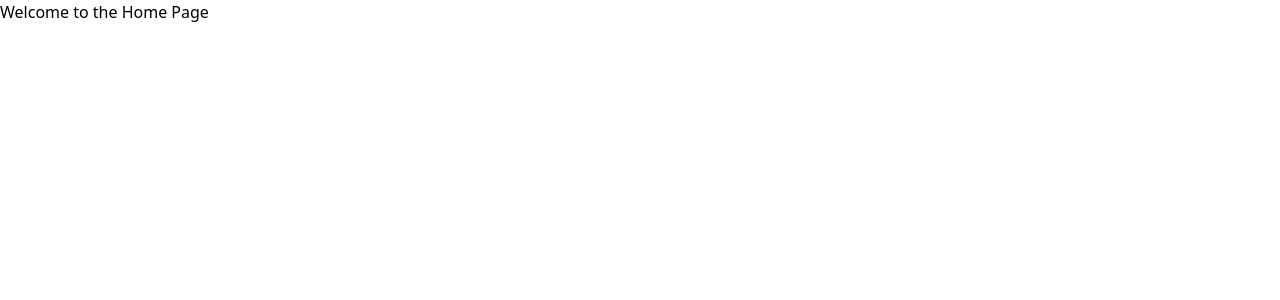
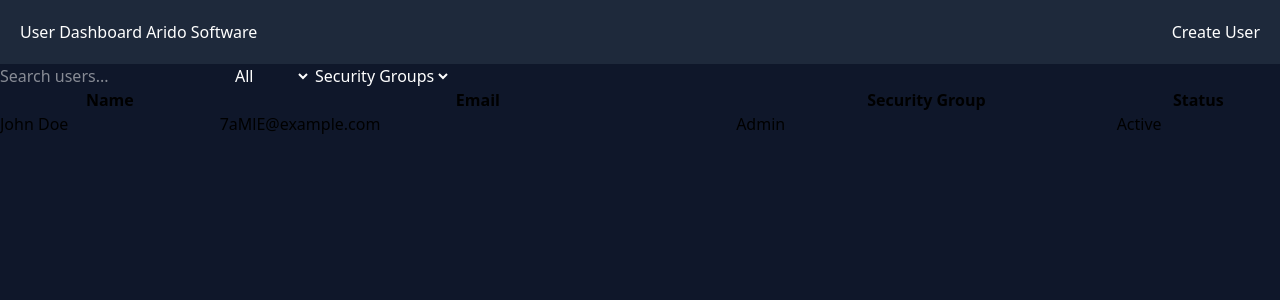
Before and after one commit to tadeowoto/Arido-Software-Challenge-Dashboard, a Next.js app: page / in a window 1280 px wide. Shown: the top 300 px of the page. Built offline with nearby package versions, Linux system fonts and the light colour scheme.

Commit message:
feat(home): first html structure added

```diff
--- a/app/page.tsx
+++ b/app/page.tsx
@@ -1,3 +1,49 @@
 export default function Home() {
-  return <h1>Welcome to the Home Page</h1>;
+  return (
+    <main className="w-full min-h-screen h-screen bg-bg-dark text-white">
+      <header className="w-full h-16 bg-surface-dark flex items-center justify-between p-5">
+        <div>
+          <h1>User Dashboard Arido Software</h1>
+        </div>
+        <div>
+          <button>Create User</button>
+        </div>
+      </header>
+      <form action="">
+        <input type="text" placeholder="Search users..." />
+        <select name="" id="">
+          <option value="">All</option>
+          <option value="">Active</option>
+          <option value="">Inactive</option>
+        </select>
+        <select name="" id="">
+          <option value="">Security Groups</option>
+          <option value=""></option>
+          <option value="">User</option>
+          <option value="">Guest</option>
+          <option value="">Other</option>
+        </select>
+      </form>
+      <table className="w-full h-fit text-black">
+        <thead>
+          <tr>
+            <th>Name</th>
+            <th>Email</th>
+            <th>Security Group</th>
+            <th>Status</th>
+          </tr>
+        </thead>
+        <tbody>
+          <tr>
+            <td>John Doe</td>
+            <td>
+              <a href="mailto:7aMlE@example.com">7aMlE@example.com</a>
+            </td>
+            <td>Admin</td>
+            <td>Active</td>
+          </tr>
+        </tbody>
+      </table>
+    </main>
+  );
 }
```
